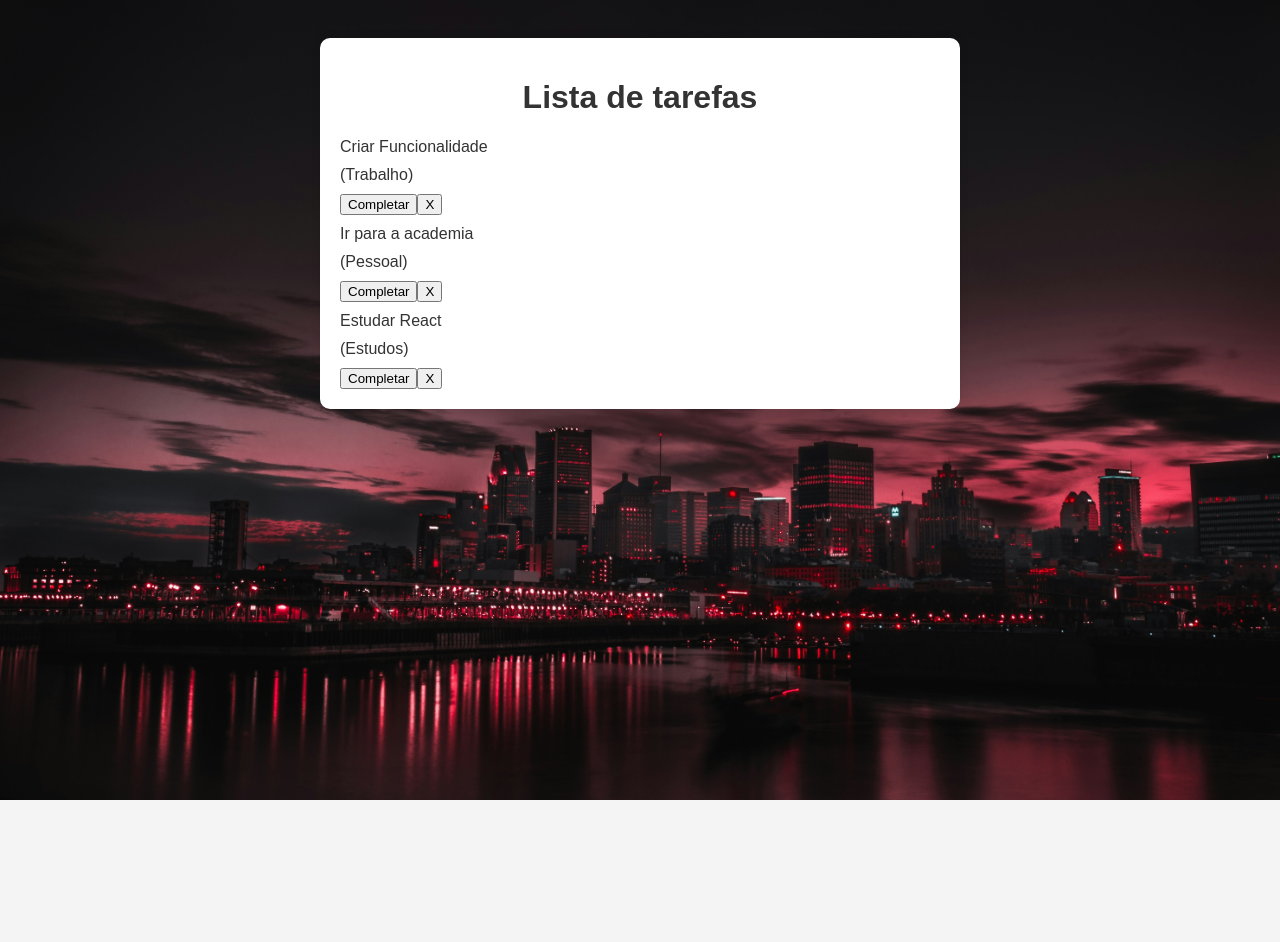
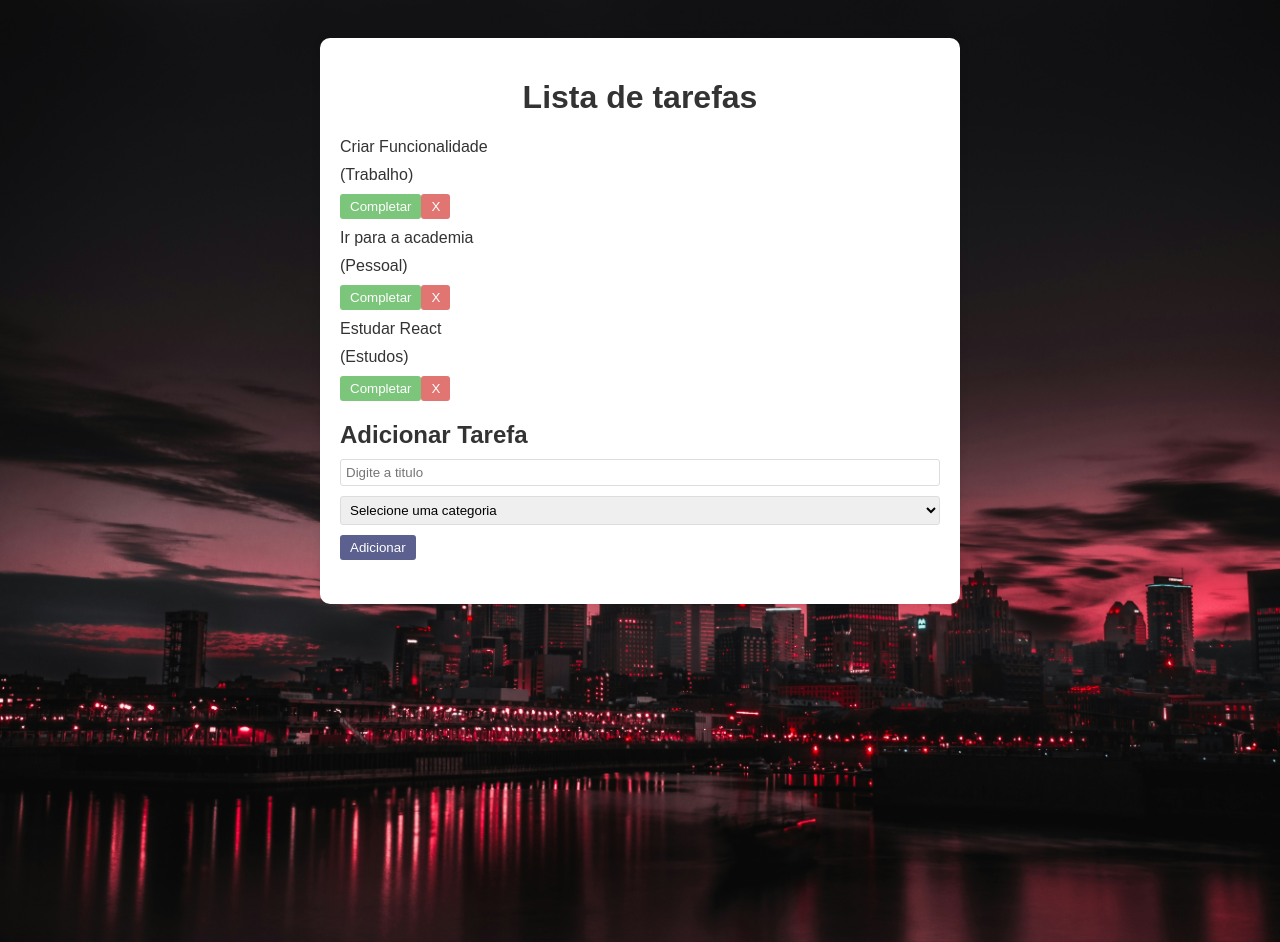
Before and after one commit to Juholiver/ToDoComVite, a React (Vite) app: page / in a window 1280 px wide. Before the commit the page ends 800 px from the top, so only its background shows below. Built offline with nearby package versions, Linux system fonts and the light colour scheme.

Commit message:
Criando e stylizando o componentes

```diff
--- a/src/App.css
+++ b/src/App.css
@@ -28,3 +28,32 @@
 input {
   box-sizing: border-box;
 }
+button {
+  background-color: #333974;
+  color: #fff;
+  border: none;
+  padding: 5px 10px;
+  cursor: pointer;
+  border-radius: 3px;
+  opacity: 0.8;
+  transition: 0.3s;
+}
+button:hover {
+  opacity: 1;
+}
+.complete {
+  background-color: #5cb85c;
+}
+.delete {
+  background-color: #d9534f;
+}
+.todo-form {
+  padding-bottom: 1.5rem;
+}
+input, select {
+  padding: 5px;
+  margin-bottom: 10px;
+  border: 1px solid #ddd;
+  border-radius: 3px;
+  width: 100%;
+}
--- a/src/App.jsx
+++ b/src/App.jsx
@@ -1,4 +1,8 @@
 import { useState } from 'react';
+
+import Todo from './components/Todo';
+import TodoForm from './components/TodoForm';
+
 import './App.css';
 
 
@@ -28,19 +32,10 @@
     <h1>Lista de tarefas</h1>
     <div className="todo-list">
       {todos.map((todo) => (
-        <div className="todo">
-          <div className="content">
-            <p>{todo.text}</p>
-            <p className="category">({todo.category})</p>
-          </div>
-          <div>
-            <button>Completar</button>
-            <button>X</button>
-          </div>
-
-        </div>
+        <Todo todo={todo} />
       ))}
     </div>
+    <TodoForm />
   </div>
 }
 
--- /dev/null
+++ b/src/components/Todo.jsx
@@ -0,0 +1,20 @@
+import React from 'react';
+
+
+const Todo = ({todo}) => {
+  return (
+        <div className="todo">
+            <div className="content">
+                <p>{todo.text}</p>
+                <p className="category">({todo.category})</p>
+            </div>
+            <div>
+                <button className='complete'>Completar</button>
+                <button className='delete'>X</button>
+            </div>
+
+        </div>
+  )
+}
+
+export default Todo;
--- /dev/null
+++ b/src/components/TodoForm.jsx
@@ -0,0 +1,21 @@
+import React from 'react'
+
+const TodoForm = () => {
+  return (
+    <div className='todo-form'>
+        <h2>Adicionar Tarefa</h2>
+        <form>
+            <input type="text" placeholder="Digite a titulo" />
+            <select>
+                <option value="">Selecione uma categoria</option>
+                <option value="Trabalho">Trabalho</option>
+                <option value="Pessoal">Pessoal</option>
+                <option value="Estudos">Estudos</option>
+            </select>
+            <button type="submit">Adicionar</button>
+        </form>
+    </div>
+  )
+}
+
+export default TodoForm
```
